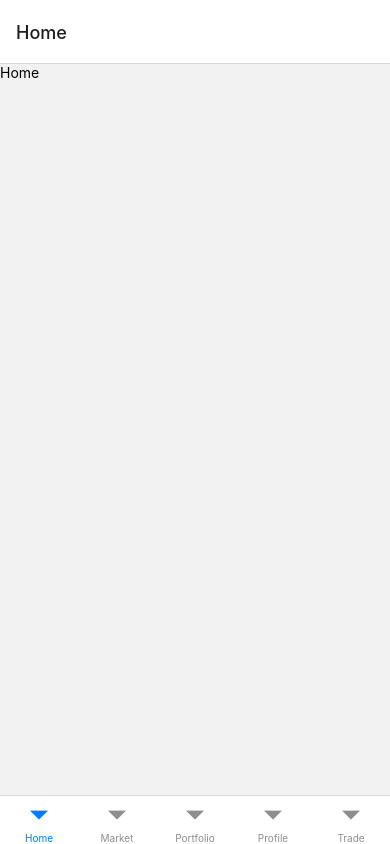
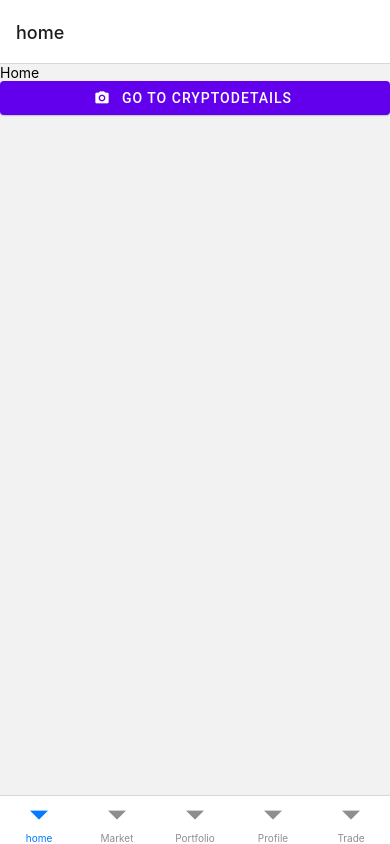
Before and after one commit to Giosevid/MyCryptoWallet, a React Native app: screen / in a window 390 px wide. Built offline with nearby package versions, Linux system fonts and the light colour scheme.

Commit message:
New Routes stack routes

```diff
--- a/App.js
+++ b/App.js
@@ -2,8 +2,9 @@ import * as React from 'react';
 import {NavigationContainer} from '@react-navigation/native';
 import {createNativeStackNavigator} from '@react-navigation/native-stack';
 import {Provider as PaperProvider} from 'react-native-paper';
-import BottomTabs from './src/Navigation/BottomTabStackNavigator';
 import {noHeader} from './src/Navigation/options';
+import {stackTabsRoutes} from './src/Navigation/Routes';
+import StackNavigator from './src/Navigation/StackNavigator';
 
 const Stack = createNativeStackNavigator();
 
@@ -11,9 +12,7 @@ export default function App() {
   return (
     <PaperProvider>
       <NavigationContainer>
-        <Stack.Navigator screenOptions={noHeader} initialRouteName="Main">
-          <Stack.Screen name="Main" component={BottomTabs} />
-        </Stack.Navigator>
+        <StackNavigator />
       </NavigationContainer>
     </PaperProvider>
   );
--- a/package.json
+++ b/package.json
@@ -28,6 +28,7 @@
     "eslint": "^7.32.0",
     "eslint-plugin-react": "^7.30.1",
     "eslint-plugin-react-native": "^4.0.0",
+    "eslint-plugin-unused-imports": "^2.0.0",
     "metro-react-native-babel-preset": "^0.70.3",
     "react-test-renderer": "18.0.0"
   },
--- a/src/Navigation/BottomTabStackNavigator/index.js
+++ b/src/Navigation/BottomTabStackNavigator/index.js
@@ -1,5 +1,4 @@
 import React from 'react';
-import {View, Text} from 'react-native';
 import {createBottomTabNavigator} from '@react-navigation/bottom-tabs';
 import {bottomTabsRoutes} from '../Routes';
 
@@ -9,7 +8,11 @@ export default function BottomTabs() {
   return (
     <Tab.Navigator>
       {bottomTabsRoutes.map(component => (
-        <Tab.Screen name={component.name} component={component.screen} />
+        <Tab.Screen
+          key={component.name}
+          name={component.name}
+          component={component.screen}
+        />
       ))}
     </Tab.Navigator>
   );
--- a/src/Navigation/Routes/index.js
+++ b/src/Navigation/Routes/index.js
@@ -1,13 +1,35 @@
+import CryptoDetails from '../../Screens/CriptoDetails';
 import Home from '../../Screens/Home/index';
 import Market from '../../Screens/Market/index';
 import Portfolio from '../../Screens/Portfolio/index';
 import Profile from '../../Screens/Profile/index';
 import Trade from '../../Screens/Trade/index';
+import Transaction from '../../Screens/Transaction';
+import BottomTabs from '../BottomTabStackNavigator';
+
+const Routes = {
+  MAIN: 'Main',
+  HOME: 'home',
+  MARKET: 'Market',
+  PORTFOLIO: 'Portfolio',
+  PROFILE: 'Profile',
+  TRADE: 'Trade',
+  CRYPTO_DETAILS: 'CryptoDetails',
+  TRANSACTION: 'Transaction',
+};
 
 export const bottomTabsRoutes = [
-  {name: 'Home', screen: Home},
-  {name: 'Market', screen: Market},
-  {name: 'Portfolio', screen: Portfolio},
-  {name: 'Profile', screen: Profile},
-  {name: 'Trade', screen: Trade},
+  {name: Routes.HOME, screen: Home},
+  {name: Routes.MARKET, screen: Market},
+  {name: Routes.PORTFOLIO, screen: Portfolio},
+  {name: Routes.PROFILE, screen: Profile},
+  {name: Routes.TRADE, screen: Trade},
 ];
+
+export const stackTabsRoutes = [
+  {name: Routes.MAIN, screen: BottomTabs},
+  {name: Routes.CRYPTO_DETAILS, screen: CryptoDetails},
+  {name: Routes.TRANSACTION, screen: Transaction},
+];
+
+export default Routes;
--- /dev/null
+++ b/src/Navigation/StackNavigator/index.js
@@ -0,0 +1,20 @@
+import * as React from 'react';
+import {createNativeStackNavigator} from '@react-navigation/native-stack';
+import {stackTabsRoutes} from '../Routes';
+import {noHeader} from '../options';
+
+const Stack = createNativeStackNavigator();
+
+export default function StackNavigator() {
+  return (
+    <Stack.Navigator screenOptions={noHeader} initialRouteName="Main">
+      {stackTabsRoutes.map(component => (
+        <Stack.Screen
+          key={component.name}
+          name={component.name}
+          component={component.screen}
+        />
+      ))}
+    </Stack.Navigator>
+  );
+}
--- /dev/null
+++ b/src/Screens/CriptoDetails/index.js
@@ -0,0 +1,10 @@
+import React from 'react';
+import {View, Text} from 'react-native';
+
+export default function CryptoDetails() {
+  return (
+    <View>
+      <Text>CryptoDetails</Text>
+    </View>
+  );
+}
--- a/src/Screens/Home/index.js
+++ b/src/Screens/Home/index.js
@@ -1,10 +1,22 @@
 import React from 'react';
 import {View, Text} from 'react-native';
+import {useNavigation} from '@react-navigation/native';
+import {Button} from 'react-native-paper';
+import Routes from '../../Navigation/Routes/index';
 
 export default function Home() {
+  const navigation = useNavigation();
+
+  const handlePress = () => {
+    navigation.navigate(Routes.CRYPTO_DETAILS);
+  };
+
   return (
     <View>
       <Text>Home</Text>
+      <Button icon="camera" mode="contained" onPress={handlePress}>
+        Go to CryptoDetails
+      </Button>
     </View>
   );
 }
--- /dev/null
+++ b/src/Screens/Transaction/index.js
@@ -0,0 +1,10 @@
+import React from 'react';
+import {View, Text} from 'react-native';
+
+export default function Transaction() {
+  return (
+    <View>
+      <Text>Transaction</Text>
+    </View>
+  );
+}
```
Also changed, not shown: .eslintrc.js, 2 other files (tests, documents, lock files or other folders).
